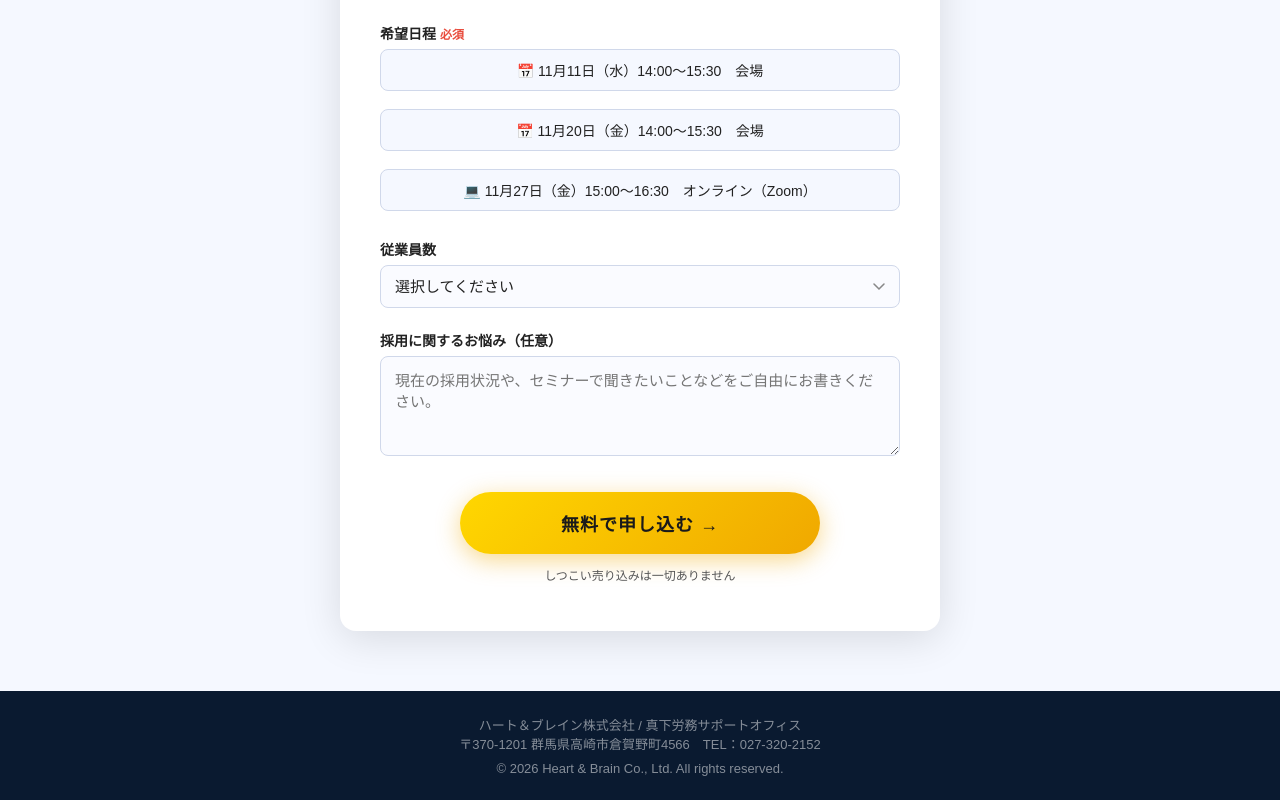
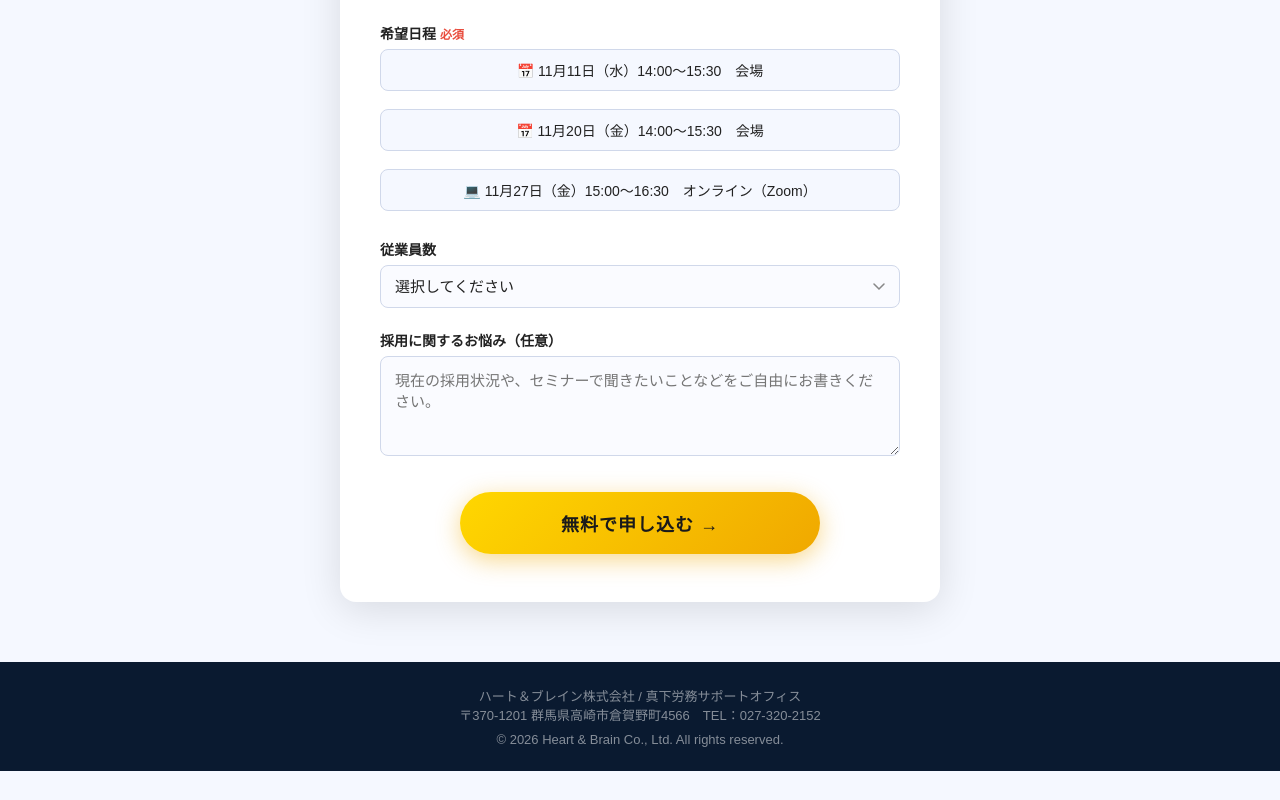
Before and after one commit to Mashimo-toshiaki/lp-sokukou, a plain HTML site: page form.html in a window 1280 px wide. Shown: the part 984-1784 px from the top of the page. After the commit the page ends 1755 px from the top, so only its background shows below. Drawn offline with Linux system fonts and the light colour scheme.

Commit message:
Add files via upload

```diff
--- a/form.html
+++ b/form.html
@@ -332,7 +332,6 @@
 
       <div class="submit-wrap">
         <button type="submit" class="submit-btn">無料で申し込む →</button>
-        <p class="submit-note">しつこい売り込みは一切ありません</p>
       </div>
     </form>
 
```
